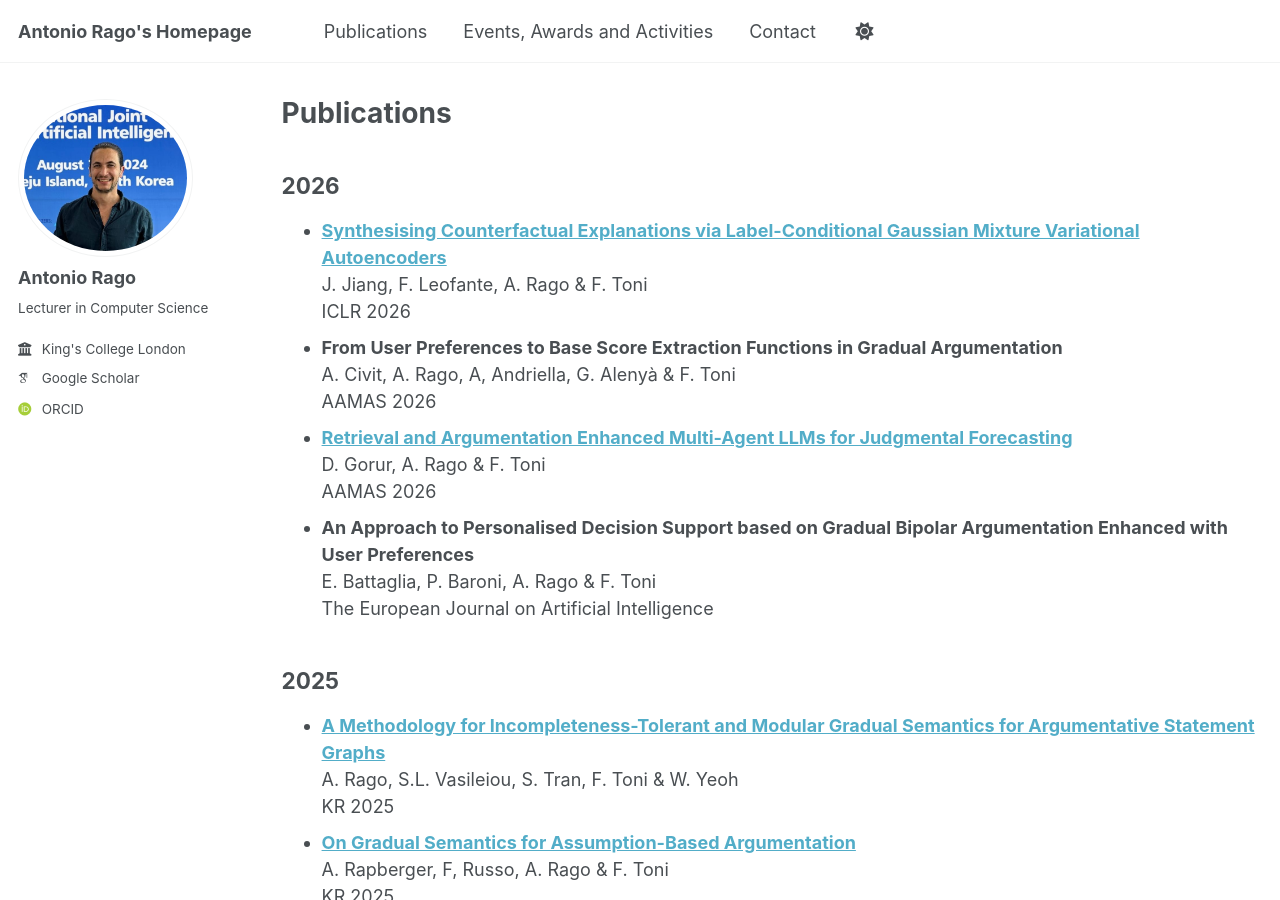
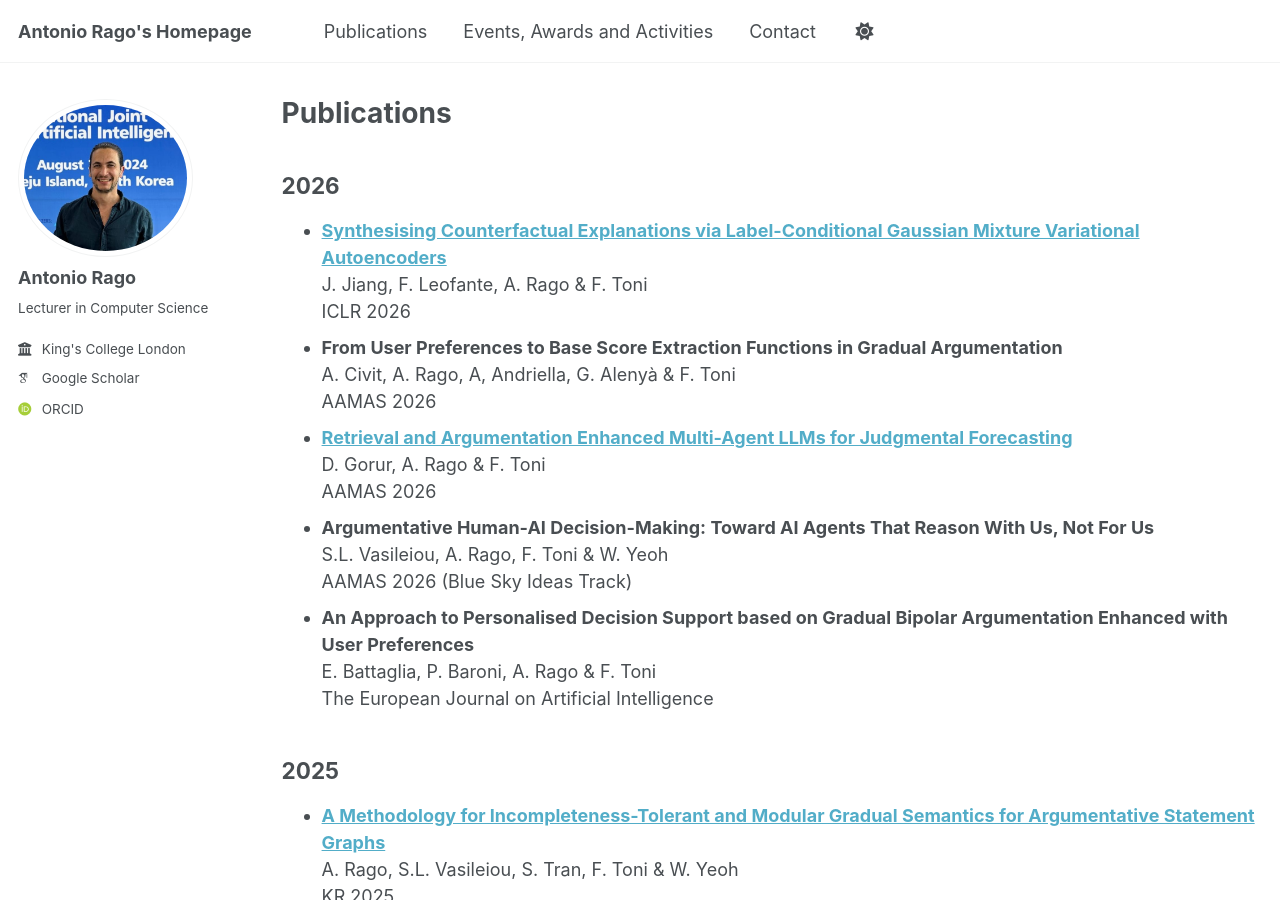
Before and after one commit to antoniorago/antoniorago.github.io, a Jekyll site: the page built from _pages/publications.html, in a window 1280 px wide and 900 px high. Built offline with Jekyll 4.4.1, drawn with Linux system fonts in a browser that asks for light colours; some web fonts are replaced; a script that is not in the unit is left out; part of the change alters nothing that is shown.

Commit message:
AAMAS Blue Sky

```diff
--- a/_pages/publications.html
+++ b/_pages/publications.html
@@ -16,6 +16,9 @@ author_profile: true
       <li><b><a href="https://arxiv.org/abs/2510.24303">Retrieval and Argumentation Enhanced Multi-Agent LLMs for Judgmental Forecasting</a></b><br/>
           D. Gorur, A. Rago &amp; F. Toni <br />
           AAMAS 2026</li>
+        <li><b><!--<a href="https://arxiv.org/abs/2510.24303">-->Argumentative Human-AI Decision-Making: Toward AI Agents That Reason With Us, Not For Us<!--</a>--></b><br/>
+          S.L. Vasileiou, A. Rago, F. Toni &amp; W. Yeoh <br />
+          AAMAS 2026 (Blue Sky Ideas Track)</li>
       <li><b><!--<a href="https://doi.org/10.1177/30504554261421868">-->An Approach to Personalised Decision Support based on Gradual Bipolar Argumentation Enhanced with User Preferences<!--</a>--></b><br/>
           E. Battaglia, P. Baroni, A. Rago &amp; F. Toni <br />
           The European Journal on Artificial Intelligence</li>
@@ -24,13 +27,13 @@ author_profile: true
 <h2>2025</h2>
   <ul>
       <!--<ul class="alt">-->
-      <li><b><a href="https://arxiv.org/abs/2410.22209">A Methodology for Incompleteness-Tolerant and Modular Gradual Semantics for Argumentative Statement Graphs</a></b><br/>
+      <li><b><a href="https://proceedings.kr.org/2025/49/">A Methodology for Incompleteness-Tolerant and Modular Gradual Semantics for Argumentative Statement Graphs</a></b><br/>
           A. Rago, S.L. Vasileiou, S. Tran, F. Toni &amp; W. Yeoh <br />
           KR 2025</li>
-      <li><b><a href="https://arxiv.org/abs/2507.10076">On Gradual Semantics for Assumption-Based Argumentation</a></b><br/>
+      <li><b><a href="https://proceedings.kr.org/2025/50/">On Gradual Semantics for Assumption-Based Argumentation</a></b><br/>
           A. Rapberger, F, Russo, A. Rago &amp; F. Toni <br />
           KR 2025</li>
-      <li><b><!--<a href="https://arxiv.org/abs/2405.02079">-->Counterfactual Explanations under Model Multiplicity and their Use in Computational Argumentation<!--</a>--></b><br/>
+      <li><b><a href="https://www.ijcai.org/proceedings/2025/481">Counterfactual Explanations under Model Multiplicity and their Use in Computational Argumentation</a></b><br/>
           G. Alfano, A. Gould, F. Leofante, A. Rago &amp; F. Toni <br />
           IJCAI 2025</li>
       <li><b><a href="https://doi.org/10.1609/aaai.v39i14.33637">Argumentative Large Language Models for Explainable and Contestable Decision-Making</a></b><br/>
```
